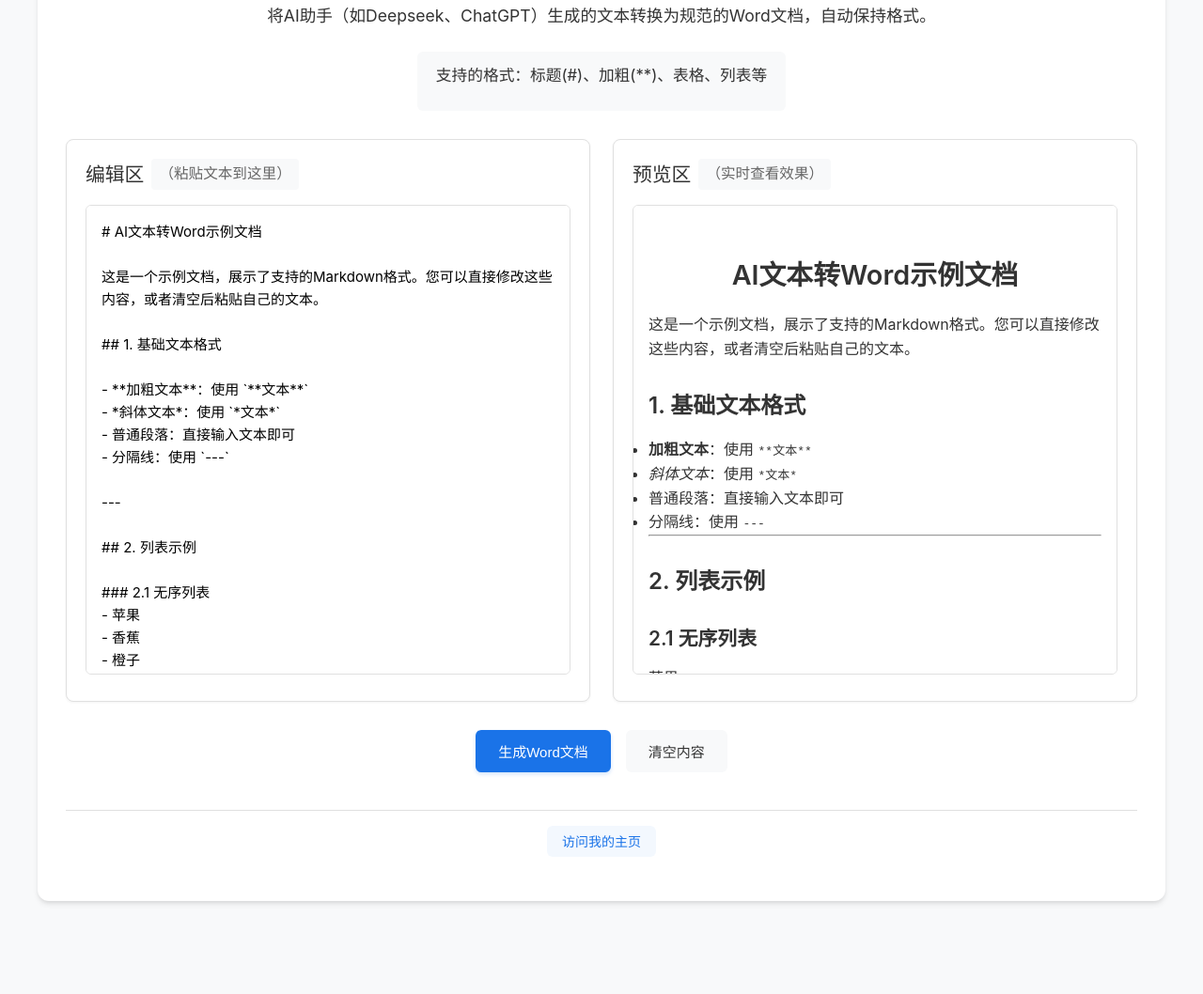
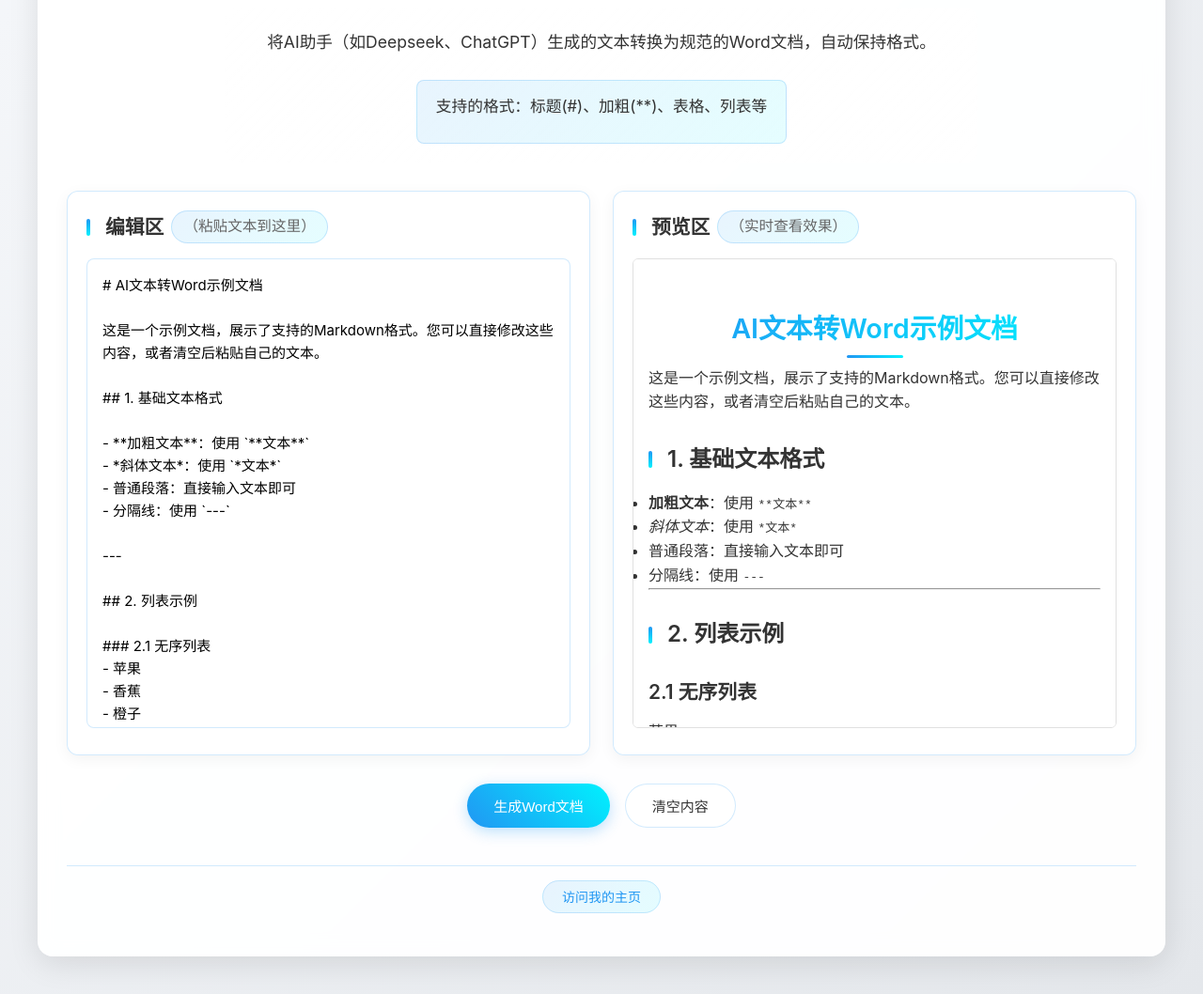
Before and after one commit to carsonfeng/markdown, a plain HTML site: page index.html in a window 1280 px wide. Shown: the part 142-1200 px from the top of the page at 94% size. Before the commit the page ends 1141 px from the top, so only its background shows below. Drawn offline with nearby package versions, Linux system fonts and the light colour scheme.

Commit message:
设计：添加高科技风格，优化移动端显示

```diff
--- a/styles.css
+++ b/styles.css
@@ -5,19 +5,22 @@
 }
 
 :root {
-    --primary-color: #1a73e8;
-    --primary-hover: #1557b0;
+    --primary-color: #2196f3;
+    --primary-hover: #1976d2;
     --bg-color: #f8f9fa;
     --border-color: #e0e0e0;
     --text-color: #333;
     --text-secondary: #666;
+    --accent-color: #00f2fe;
+    --gradient-start: #2196f3;
+    --gradient-end: #00f2fe;
 }
 
 body {
     font-family: -apple-system, BlinkMacSystemFont, "Segoe UI", Roboto, "Helvetica Neue", Arial, sans-serif;
     line-height: 1.6;
     padding: 40px 20px;
-    background-color: var(--bg-color);
+    background: linear-gradient(135deg, #f5f7fa 0%, #e4e7eb 100%);
     color: var(--text-color);
     min-height: 100vh;
 }
@@ -25,18 +28,37 @@ body {
 .container {
     max-width: 1200px;
     margin: 0 auto;
-    background-color: #fff;
+    background: rgba(255, 255, 255, 0.95);
     padding: 30px;
-    border-radius: 12px;
-    box-shadow: 0 4px 6px -1px rgba(0, 0, 0, 0.1), 0 2px 4px -1px rgba(0, 0, 0, 0.06);
+    border-radius: 16px;
+    box-shadow: 0 8px 32px rgba(0, 0, 0, 0.1);
+    backdrop-filter: blur(10px);
+    border: 1px solid rgba(255, 255, 255, 0.2);
 }
 
 h1 {
     text-align: center;
     margin-bottom: 24px;
     color: var(--text-color);
-    font-size: 2em;
-    font-weight: 600;
+    font-size: 2.2em;
+    font-weight: 700;
+    background: linear-gradient(120deg, var(--gradient-start), var(--gradient-end));
+    -webkit-background-clip: text;
+    background-clip: text;
+    -webkit-text-fill-color: transparent;
+    position: relative;
+}
+
+h1::after {
+    content: '';
+    position: absolute;
+    bottom: -8px;
+    left: 50%;
+    transform: translateX(-50%);
+    width: 60px;
+    height: 3px;
+    background: linear-gradient(90deg, var(--gradient-start), var(--gradient-end));
+    border-radius: 3px;
 }
 
 .intro {
@@ -45,12 +67,17 @@ h1 {
     max-width: 800px;
     margin-left: auto;
     margin-right: auto;
+    padding: 20px;
+    background: linear-gradient(135deg, rgba(255, 255, 255, 0.9), rgba(255, 255, 255, 0.6));
+    border-radius: 12px;
+    backdrop-filter: blur(5px);
 }
 
 .intro p {
     font-size: 1.1em;
     color: var(--text-color);
     margin-bottom: 12px;
+    line-height: 1.8;
 }
 
 .tips {
@@ -58,9 +85,10 @@ h1 {
     font-size: 0.95em;
     margin-top: 12px;
     padding: 12px 20px;
-    background-color: var(--bg-color);
-    border-radius: 6px;
+    background: linear-gradient(135deg, rgba(33, 150, 243, 0.1), rgba(0, 242, 254, 0.1));
+    border-radius: 8px;
     display: inline-block;
+    border: 1px solid rgba(33, 150, 243, 0.2);
 }
 
 .editor-container {
@@ -71,49 +99,63 @@ h1 {
 
 .editor-section, .preview-section {
     flex: 1;
-    background-color: #fff;
-    border: 1px solid var(--border-color);
-    border-radius: 8px;
+    background: rgba(255, 255, 255, 0.9);
+    border: 1px solid rgba(33, 150, 243, 0.2);
+    border-radius: 12px;
     padding: 20px;
-    box-shadow: 0 1px 3px rgba(0, 0, 0, 0.05);
+    box-shadow: 0 4px 16px rgba(0, 0, 0, 0.05);
+    backdrop-filter: blur(5px);
 }
 
 h2 {
     margin-bottom: 16px;
     color: var(--text-color);
     font-size: 1.3em;
-    font-weight: 500;
+    font-weight: 600;
     display: flex;
     align-items: center;
     gap: 8px;
+}
+
+h2::before {
+    content: '';
+    display: inline-block;
+    width: 4px;
+    height: 18px;
+    background: linear-gradient(to bottom, var(--gradient-start), var(--gradient-end));
+    border-radius: 2px;
+    margin-right: 8px;
 }
 
 h2 small {
     color: var(--text-secondary);
     font-size: 0.75em;
     font-weight: normal;
-    padding: 4px 8px;
-    background-color: var(--bg-color);
-    border-radius: 4px;
+    padding: 4px 12px;
+    background: linear-gradient(135deg, rgba(33, 150, 243, 0.1), rgba(0, 242, 254, 0.1));
+    border-radius: 20px;
+    border: 1px solid rgba(33, 150, 243, 0.2);
 }
 
 #markdown-input {
     width: 100%;
     height: 500px;
     padding: 16px;
-    border: 1px solid var(--border-color);
-    border-radius: 6px;
+    border: 1px solid rgba(33, 150, 243, 0.2);
+    border-radius: 8px;
     resize: none;
     font-family: -apple-system, BlinkMacSystemFont, "Segoe UI", Roboto, "Helvetica Neue", Arial, sans-serif;
     font-size: 15px;
     line-height: 1.6;
-    transition: border-color 0.2s;
+    transition: all 0.3s ease;
+    background: rgba(255, 255, 255, 0.9);
 }
 
 #markdown-input:focus {
     outline: none;
     border-color: var(--primary-color);
-    box-shadow: 0 0 0 3px rgba(26, 115, 232, 0.1);
+    box-shadow: 0 0 0 3px rgba(33, 150, 243, 0.1);
+    background: #fff;
 }
 
 #preview {
@@ -135,35 +177,58 @@ h2 small {
 }
 
 button {
-    padding: 12px 24px;
+    padding: 12px 28px;
     border: none;
-    border-radius: 6px;
+    border-radius: 25px;
     cursor: pointer;
     font-size: 15px;
     font-weight: 500;
-    transition: all 0.2s;
+    transition: all 0.3s ease;
+    position: relative;
+    overflow: hidden;
 }
 
 #convert-btn {
-    background-color: var(--primary-color);
+    background: linear-gradient(45deg, var(--gradient-start), var(--gradient-end));
     color: white;
-    box-shadow: 0 2px 4px rgba(26, 115, 232, 0.2);
+    box-shadow: 0 4px 15px rgba(33, 150, 243, 0.3);
 }
 
 #convert-btn:hover {
-    background-color: var(--primary-hover);
-    transform: translateY(-1px);
-    box-shadow: 0 4px 6px rgba(26, 115, 232, 0.25);
+    transform: translateY(-2px);
+    box-shadow: 0 6px 20px rgba(33, 150, 243, 0.4);
+}
+
+#convert-btn::after {
+    content: '';
+    position: absolute;
+    top: -50%;
+    left: -50%;
+    width: 200%;
+    height: 200%;
+    background: linear-gradient(45deg, transparent, rgba(255, 255, 255, 0.1), transparent);
+    transform: rotate(45deg);
+    animation: shine 3s infinite;
+}
+
+@keyframes shine {
+    0% {
+        transform: translateX(-100%) rotate(45deg);
+    }
+    100% {
+        transform: translateX(100%) rotate(45deg);
+    }
 }
 
 #clear-btn {
-    background-color: var(--bg-color);
+    background: rgba(255, 255, 255, 0.9);
     color: var(--text-color);
+    border: 1px solid rgba(33, 150, 243, 0.2);
 }
 
 #clear-btn:hover {
-    background-color: #e8eaed;
-    transform: translateY(-1px);
+    background: rgba(33, 150, 243, 0.1);
+    transform: translateY(-2px);
 }
 
 /* 预览区样式 */
@@ -202,25 +267,53 @@ button {
 /* 响应式设计 */
 @media (max-width: 768px) {
     body {
-        padding: 20px 16px;
+        padding: 16px;
     }
 
     .container {
-        padding: 20px;
+        padding: 16px;
+        border-radius: 12px;
+    }
+
+    h1 {
+        font-size: 1.8em;
+        margin-bottom: 16px;
+    }
+
+    .intro {
+        padding: 16px;
+        margin-bottom: 20px;
+    }
+
+    .intro p {
+        font-size: 1em;
+        line-height: 1.6;
     }
 
     .editor-container {
         flex-direction: column;
-        gap: 20px;
+        gap: 16px;
+    }
+
+    .editor-section, .preview-section {
+        padding: 16px;
     }
 
     #markdown-input, #preview {
-        height: 300px;
+        height: 350px;
+        font-size: 14px;
+    }
+
+    .button-container {
+        flex-direction: column;
+        gap: 12px;
+        padding: 0 20px;
     }
 
     button {
-        padding: 10px 20px;
-        font-size: 14px;
+        width: 100%;
+        padding: 14px 20px;
+        font-size: 16px;
     }
 }
 
@@ -229,16 +322,17 @@ button {
     bottom: 24px;
     left: 50%;
     transform: translateX(-50%) translateY(100px);
-    background-color: #323232;
+    background: rgba(0, 0, 0, 0.8);
     color: white;
     padding: 12px 24px;
-    border-radius: 6px;
+    border-radius: 25px;
     font-size: 14px;
     font-weight: 500;
     z-index: 1000;
     opacity: 0;
     transition: all 0.3s ease;
-    box-shadow: 0 4px 6px rgba(0, 0, 0, 0.1);
+    box-shadow: 0 4px 12px rgba(0, 0, 0, 0.2);
+    backdrop-filter: blur(5px);
 }
 
 .toast.show {
@@ -250,7 +344,7 @@ button {
     margin-top: 40px;
     text-align: center;
     padding: 20px 0;
-    border-top: 1px solid var(--border-color);
+    border-top: 1px solid rgba(33, 150, 243, 0.2);
 }
 
 .footer a {
@@ -258,14 +352,16 @@ button {
     text-decoration: none;
     font-size: 14px;
     font-weight: 500;
-    transition: all 0.2s;
-    padding: 8px 16px;
-    border-radius: 6px;
-    background-color: rgba(26, 115, 232, 0.05);
+    transition: all 0.3s ease;
+    padding: 8px 20px;
+    border-radius: 20px;
+    background: linear-gradient(135deg, rgba(33, 150, 243, 0.1), rgba(0, 242, 254, 0.1));
+    border: 1px solid rgba(33, 150, 243, 0.2);
 }
 
 .footer a:hover {
     color: var(--primary-hover);
-    background-color: rgba(26, 115, 232, 0.1);
-    transform: translateY(-1px);
+    background: linear-gradient(135deg, rgba(33, 150, 243, 0.2), rgba(0, 242, 254, 0.2));
+    transform: translateY(-2px);
+    box-shadow: 0 4px 12px rgba(33, 150, 243, 0.1);
 }
```
